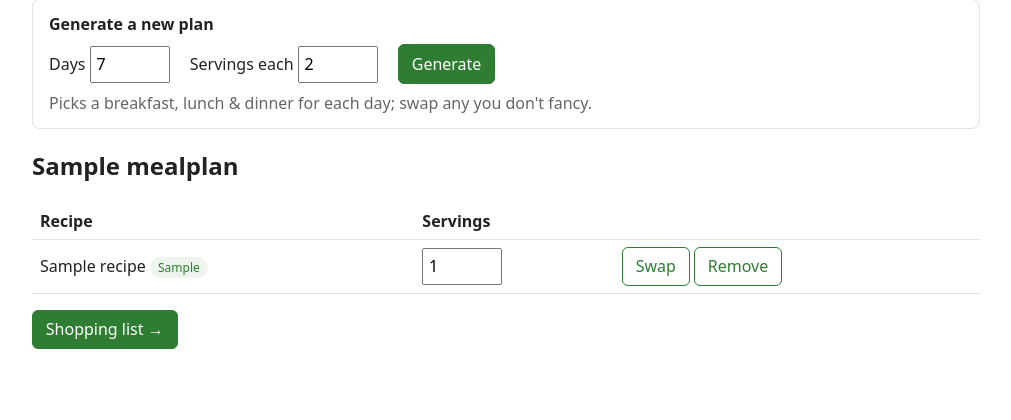
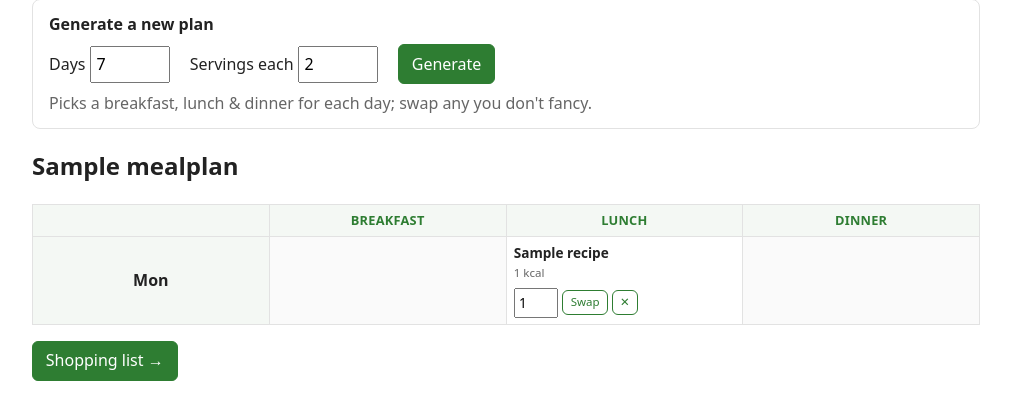
Before and after one commit to dqf4rvqv85-bot/MealPlan, a FastAPI app: page /plan in a window 1280 px wide. Shown: the part 138-558 px from the top of the page, without its empty margins (134-1145 px from the left). Run offline with FastAPI, Linux system fonts and the light colour scheme; tables that the repository leaves empty hold one stand-in row (values such as "Sample post"); some libraries are stand-ins or nearby versions.

Commit message:
Plan UI: 7-day calendar grid (days x breakfast/lunch/dinner)
Replace the flat meal list with a calendar: rows=days, cols=meal type, each cell
shows recipe + kcal + servings + Swap/remove. Swap now returns a cell fragment
(_plan_cell.html) targeting the cell. Route builds the grid from item.slot.

```diff
--- a/app/routes_plan.py
+++ b/app/routes_plan.py
@@ -21,12 +21,25 @@ from app.templating import templates
 router = APIRouter()
 
 
+_DAY_NAMES = ["Mon", "Tue", "Wed", "Thu", "Fri", "Sat", "Sun"]
+_MEALS = ["Breakfast", "Lunch", "Dinner"]
+
+
 @router.get("/plan", response_class=HTMLResponse)
 def plan_page(request: Request, session: Session = Depends(get_session)):
     plan = current_plan(session)
     rows = plan_items(session, plan) if plan else []
+    ndays = (max((it.slot for it, _ in rows), default=-1) // len(_MEALS)) + 1
+    grid = [[None] * len(_MEALS) for _ in range(ndays)]
+    for item, recipe in rows:
+        day, meal = divmod(item.slot, len(_MEALS))
+        if 0 <= day < ndays and 0 <= meal < len(_MEALS):
+            grid[day][meal] = (item, recipe)
+    day_labels = [_DAY_NAMES[i] if i < len(_DAY_NAMES) else f"Day {i + 1}"
+                  for i in range(ndays)]
     return templates.TemplateResponse(
-        request, "plan.html", {"plan": plan, "rows": rows}
+        request, "plan.html",
+        {"plan": plan, "grid": grid, "meals": _MEALS, "day_labels": day_labels},
     )
 
 
@@ -47,7 +60,7 @@ def swap(request: Request, item_id: int, session: Session = Depends(get_session)
         return HTMLResponse("", status_code=404)
     item, recipe = result
     return templates.TemplateResponse(
-        request, "_plan_row.html", {"item": item, "recipe": recipe}
+        request, "_plan_cell.html", {"item": item, "recipe": recipe}
     )
 
 
--- /dev/null
+++ b/app/templates/_plan_cell.html
@@ -0,0 +1,16 @@
+<div id="item-{{ item.id }}" class="meal-cell">
+  <a class="recipe" href="/recipes/{{ recipe.id }}">{{ recipe.title }}</a>
+  {% if recipe.calories %}<div class="muted cal">{{ recipe.calories|round|int }} kcal</div>{% endif %}
+  <div class="cell-controls">
+    <input type="number" min="1" value="{{ item.servings }}" name="servings"
+           title="servings"
+           hx-post="/plan/items/{{ item.id }}/servings"
+           hx-trigger="change" hx-swap="none">
+    <button class="secondary"
+            hx-post="/plan/items/{{ item.id }}/swap"
+            hx-target="#item-{{ item.id }}" hx-swap="outerHTML">Swap</button>
+    <button class="secondary" title="remove"
+            hx-post="/plan/items/{{ item.id }}/remove"
+            hx-target="#item-{{ item.id }}" hx-swap="outerHTML">&#10005;</button>
+  </div>
+</div>
--- a/app/templates/base.html
+++ b/app/templates/base.html
@@ -31,6 +31,21 @@
     input[type=number], input[type=text] { font: inherit; padding: .3rem; width: 5rem; }
     .pill { font-size: .75rem; background:#eef5ee; color: var(--accent);
             padding: .1rem .5rem; border-radius: 999px; }
+    /* weekly calendar grid */
+    table.cal { table-layout: fixed; }
+    table.cal th, table.cal td { border: 1px solid var(--line); vertical-align: top;
+            padding: .4rem .45rem; }
+    table.cal thead th { background:#f4f8f4; color: var(--accent); text-align:center;
+            font-size:.8rem; letter-spacing:.02em; text-transform:uppercase; }
+    table.cal th.day { width: 3rem; background:#f4f8f4; text-align:center;
+            vertical-align: middle; }
+    td.empty { background:#fafafa; }
+    .meal-cell { font-size:.85rem; }
+    .meal-cell a.recipe { font-weight:600; display:block; }
+    .meal-cell .cal { font-size:.72rem; margin-top:.1rem; }
+    .cell-controls { margin-top:.4rem; display:flex; gap:.25rem; align-items:center; }
+    .cell-controls input[type=number] { width:2.8rem; padding:.2rem; }
+    .cell-controls button { padding:.2rem .45rem; font-size:.72rem; }
   </style>
 </head>
 <body>
--- a/app/templates/plan.html
+++ b/app/templates/plan.html
@@ -16,13 +16,28 @@
     </p>
   </form>
 
-  {% if plan and rows %}
+  {% if plan and grid %}
     <h2>{{ plan.name }}</h2>
-    <table>
-      <thead><tr><th>Recipe</th><th>Servings</th><th></th></tr></thead>
+    <table class="cal">
+      <thead>
+        <tr><th></th>{% for m in meals %}<th>{{ m }}</th>{% endfor %}</tr>
+      </thead>
       <tbody>
-        {% for item, recipe in rows %}
-          {% include "_plan_row.html" %}
+        {% for day in grid %}
+          <tr>
+            <th class="day">{{ day_labels[loop.index0] }}</th>
+            {% for cell in day %}
+              {% if cell %}
+                <td>
+                  {% with item = cell[0], recipe = cell[1] %}
+                    {% include "_plan_cell.html" %}
+                  {% endwith %}
+                </td>
+              {% else %}
+                <td class="empty"></td>
+              {% endif %}
+            {% endfor %}
+          </tr>
         {% endfor %}
       </tbody>
     </table>
```
